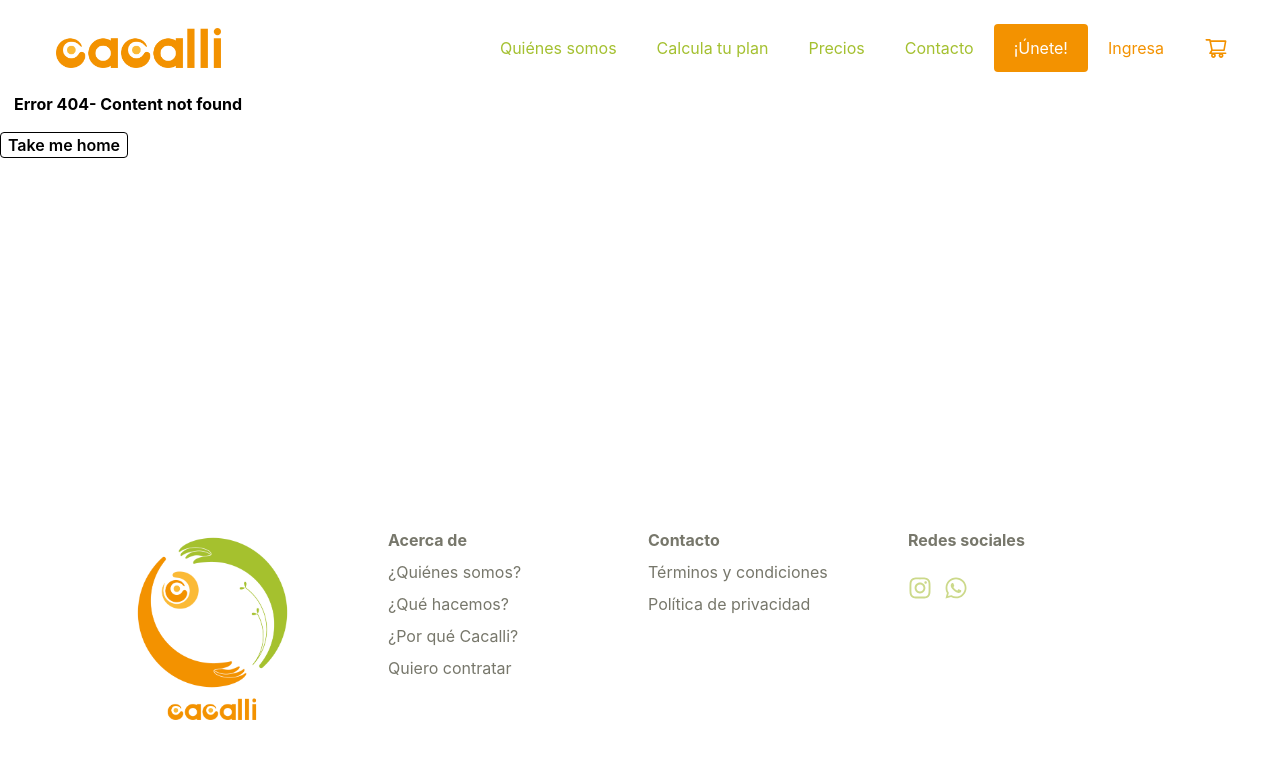
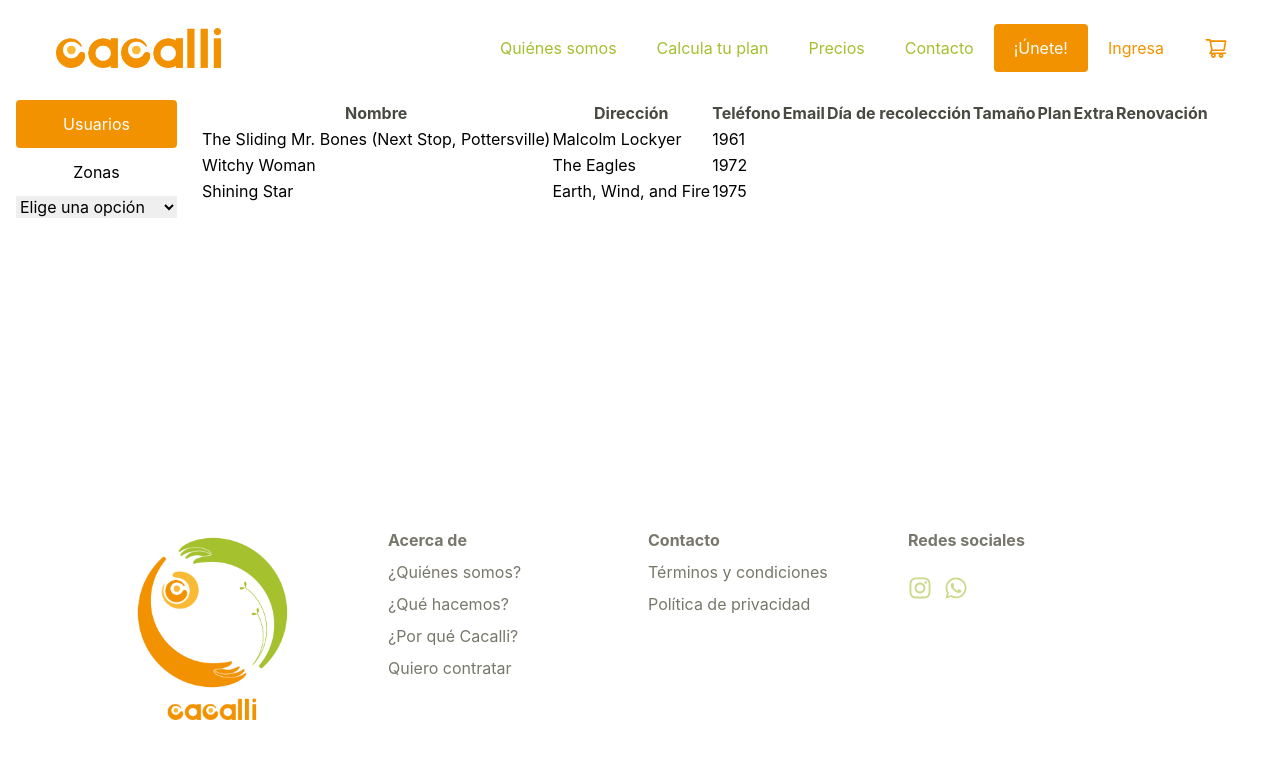
Before and after one commit to Cacalli/cacalli-frontend, a React (Create React App) app: page /admin in a window 1280 px wide. Shown: the top 758 px of the page. Built offline with nearby package versions, Linux system fonts and the light colour scheme.

Commit message:
admin dashboard created

```diff
--- a/src/App.js
+++ b/src/App.js
@@ -20,6 +20,7 @@ import Cart from "./pages/Cart";
 import UserDashboard from "./pages/UserDashboard";
 import CreateAccountCompleteRegistry from "./components/Create account/CreateAccountCompleteRegistry";
 import UserDashboardContent from "./components/UserDashboardContent/UserDashboardContent";
+import AdminDashboard from "./components/AdminDashboard/AdminDashboard";
 
 
 function App() {
@@ -38,6 +39,7 @@ function App() {
         <Route index element={<UserDashboardContent />} />
         <Route path="completa-registro" element={<CreateAccountCompleteRegistry />}/>
         </Route>
+        <Route path="/admin" element={<AdminDashboard />}>     </Route>
         <Route path="*" element={<NotFound />} />
       </Route>
     )
--- a/src/components/AdminDashboard/AdminDashboard.js
+++ b/src/components/AdminDashboard/AdminDashboard.js
@@ -0,0 +1,58 @@
+import Button from "../Button/Button";
+
+export default function AdminDashboard() {
+  return (
+    <div className="flex flex-1 mt-6 mx-4 ">
+      <div className="flex flex-col pr-6">
+        <Button variant="primary">Usuarios</Button>
+        <Button>Zonas</Button>
+        <select className="">
+            <option disabled selected>Elige una opción</option>
+        <option>Nombre</option>
+              <option>Dirección</option>
+              <option>Teléfono</option>
+              <option>Email</option>
+              <option>Día de recolección</option>
+              <option>Tamaño</option>
+              <option>Plan</option>
+              <option>Extra</option>
+              <option>Renovación</option>
+        </select>
+      </div>
+      <div>
+        <table class="table-fixed">
+          <thead>
+            <tr className="text-neutral-gray-one">
+              <th>Nombre</th>
+              <th>Dirección</th>
+              <th>Teléfono</th>
+              <th>Email</th>
+              <th>Día de recolección</th>
+              <th>Tamaño</th>
+              <th>Plan</th>
+              <th>Extra</th>
+              <th>Renovación</th>
+            </tr>
+          </thead>
+          <tbody>
+            <tr>
+              <td>The Sliding Mr. Bones (Next Stop, Pottersville)</td>
+              <td>Malcolm Lockyer</td>
+              <td>1961</td>
+            </tr>
+            <tr>
+              <td>Witchy Woman</td>
+              <td>The Eagles</td>
+              <td>1972</td>
+            </tr>
+            <tr>
+              <td>Shining Star</td>
+              <td>Earth, Wind, and Fire</td>
+              <td>1975</td>
+            </tr>
+          </tbody>
+        </table>
+      </div>
+    </div>
+  );
+}
--- a/src/components/Create account/CreateAccount.js
+++ b/src/components/Create account/CreateAccount.js
@@ -112,7 +112,7 @@ export default function CreateAccount() {
                 onChange={handleChange}
                 placeholder="Confirmar contraseña"
               />
-              <Link to="/completa-registro">
+              <Link to="/dashboard">
               <Button type="submit" variant="primary" isFull>
                 Crear cuenta
               </Button>
--- a/src/components/Create account/CreateAccountCompleteRegistry.js
+++ b/src/components/Create account/CreateAccountCompleteRegistry.js
@@ -3,8 +3,9 @@ import { useState } from "react";
 import Button from "../Button/Button";
 import Input from "../Input/Input";
 import * as Yup from "yup";
+import { Link } from "react-router-dom";
 
-export default function CreateAccountCompleteRegistry({ userName }) {
+export default function CreateAccountCompleteRegistry({ firstName }) {
   const completeRegistrySchema = Yup.object().shape({
     city: Yup.string(),
     state: Yup.string(),
@@ -19,7 +20,7 @@ export default function CreateAccountCompleteRegistry({ userName }) {
   const handleCompleteRegistry = ({city, state, zipCode,street,town,recolectionDay,recolectionHour,instructions}) => {
     const body = { };
     fetch("http://ec2-34-227-93-62.compute-1.amazonaws.com/user", {
-      method: "POST",
+      method: "GET",
       headers: { "Content-Type": "application/json" },
       body: JSON.stringify(body),
     })
@@ -29,7 +30,7 @@ export default function CreateAccountCompleteRegistry({ userName }) {
         // if (data.ok === true && data.payload != null) {
         //   localStorage.setItem("token", data.payload);
         //   console.log("creaste tu cuenta");
-        //   navigate("/dashboard-usuario");
+        //   navigate("/dashboard");
         // }
       })
       .catch((error) => {
@@ -41,7 +42,7 @@ export default function CreateAccountCompleteRegistry({ userName }) {
     <div className="flex flex-col mx-auto py-6  w-8/12">
       <div className="text-2xl mb-6">
         <p className="font-bold text-neutral-gray-two">
-          ¡Bienvenido a Cacalli, {userName}!
+          ¡Bienvenido a Cacalli, {firstName}!
         </p>
         <p className="text-neutral-gray-three">
           Te invitamos a completar tu registro para poder brindarte servicio
@@ -139,9 +140,11 @@ export default function CreateAccountCompleteRegistry({ userName }) {
                 placeholder="Instrucciones de recolección"
               ></textarea>
             </div>
-            <Button variant="primary" isfull>
+         <Link to="/dashboard">
+         <Button variant="primary" isfull>
               Finalizar registro
             </Button>
+         </Link>
           </form>
         )}
       </Formik>
--- a/src/components/LoginForm/LoginForm.js
+++ b/src/components/LoginForm/LoginForm.js
@@ -60,7 +60,7 @@ export default function LoginForm() {
             type="password"
           />
         </form>
-        <Link to="/dashboard-usuario">
+        <Link to="/dashboard">
         <Button onClick={handleLoginClick} variant="primary" isFull>
           Inicia sesión
         </Button>
--- a/src/pages/AdminDashboard.js
+++ b/src/pages/AdminDashboard.js
@@ -1,5 +1,5 @@
 export default function AdminDashboard(){
     return(
-        <span>ADMIN</span>
+        <AdminDashboard/>
     )
 }
--- a/src/pages/UserDashboard.js
+++ b/src/pages/UserDashboard.js
@@ -1,13 +1,49 @@
 import { Outlet } from "react-router-dom";
 import UserDashboardContent from "../components/UserDashboardContent/UserDashboardContent";
 
-  /* Token: {localStorage.getItem("token")} */
+/* Token: {localStorage.getItem("token")} */
+
+const fakeUser = {
+  email: { type: String, required: true, trim: true, unique: true },
+  password: { type: String, required: true, trim: true },
+  firstName: { type: String, required: true, trim: true },
+  lastName: { type: String, trim: true },
+  phone: { type: String, required: true, trim: true, unique: true },
+  address: {
+    street: { type: String, required: true, trim: true },
+    number: { type: Number, required: true },
+    interior: Number,
+    neighborhood: { type: String, required: true },
+    municipality: { type: String, required: true },
+    state: { type: String, required: true },
+    zipCode: { type: Number, required: true },
+  },
+};
+
+const getUserInfo = ({ firstName,email,password, phone, address }) => {
+  const body = { firstName, email, phone, password, address };
+  fetch("http://ec2-34-227-93-62.compute-1.amazonaws.com/user", {
+    method: "GET",
+    headers: { "Content-Type": "application/json" },
+    body: JSON.stringify(body),
+  })
+    .then((response) => response.json())
+    .then((data) => {
+      console.log(data);
+      // if (data.ok === true && data.payload != null) {
+      //   localStorage.setItem("token", data.payload);
+      //   console.log("creaste tu cuenta");
+      //   navigate("/dashboard-usuario");
+      // }
+    })
+    .catch((error) => {
+      throw new Error("No podemos crear tu cuenta por ahora :(");
+    });
+};
 
 
 const UserDashboard = () => {
-  return (
-    <Outlet/>
-  );
+  return <Outlet />;
 };
 
 export default UserDashboard;
```
